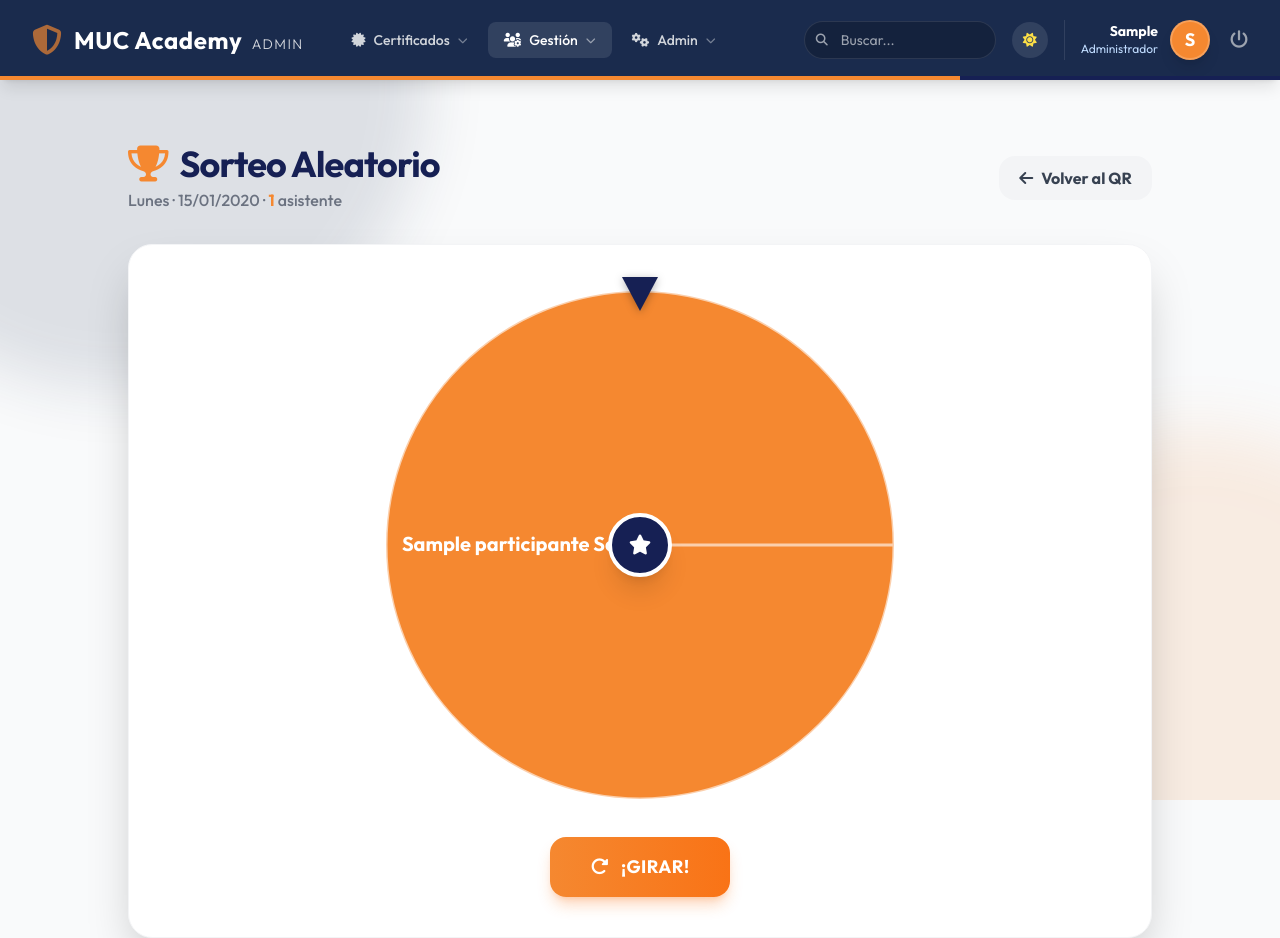
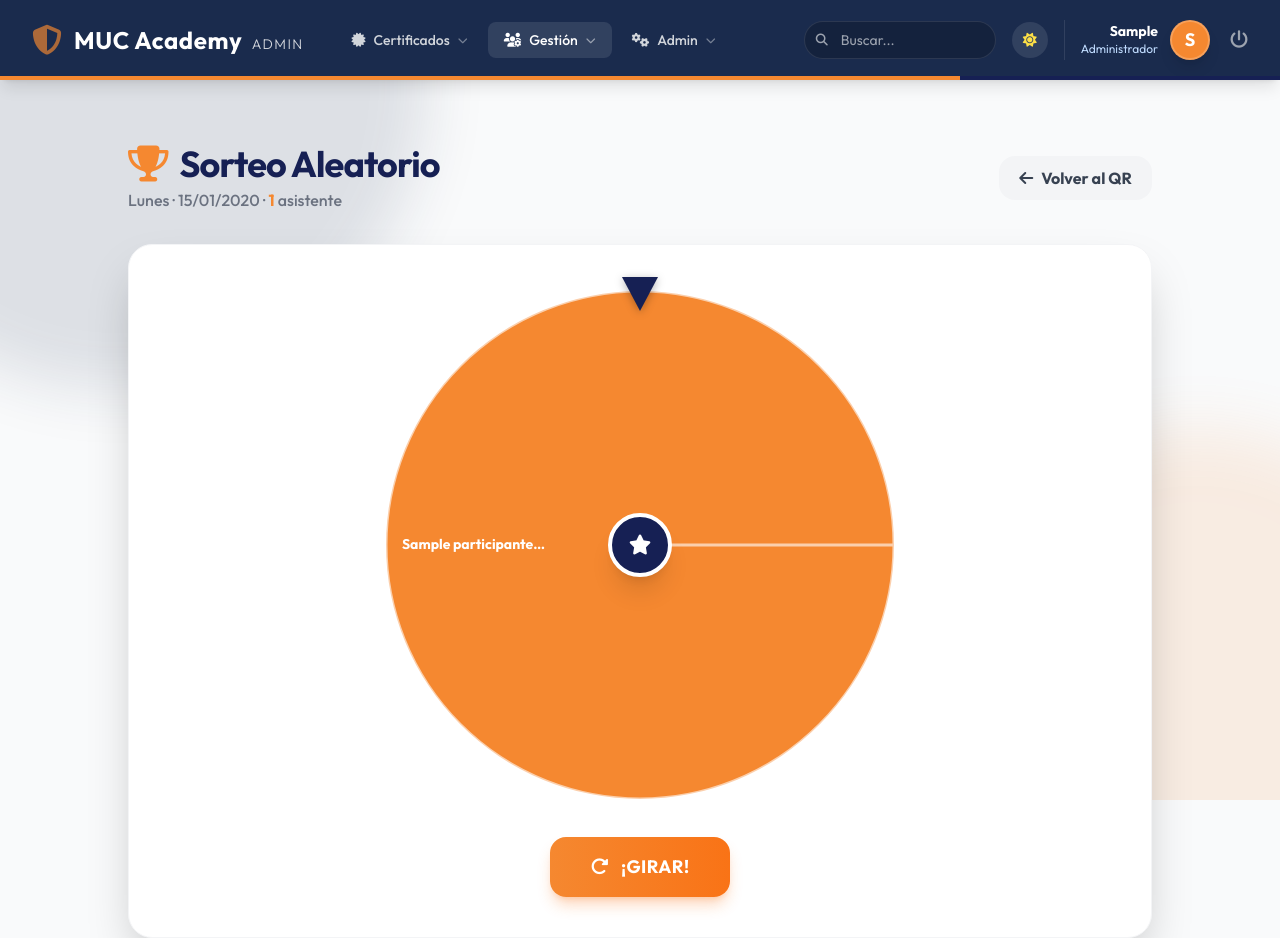
Before and after one commit to RonnyAreMC/CertifAi22, a Django app: page /panel/sessions/1/raffle/ in a window 1280 px wide. Shown: the top 938 px of the page. Run offline with Django 5.2, Linux system fonts and the light colour scheme; a user stored in the database is signed in; tables that the repository leaves empty hold one stand-in row (values such as "Sample post"); some libraries are stand-ins or nearby versions.

Commit message:
fix: nombres mas pequenos en la ruleta y sin encimarse con el centro
Co-Authored-By: Claude Opus 4.7 (1M context) <noreply@anthropic.com>

```diff
--- a/admin_panel/templates/panel/sessions/raffle.html
+++ b/admin_panel/templates/panel/sessions/raffle.html
@@ -126,10 +126,11 @@ function drawWheel() {
             const flip = norm > Math.PI / 2 && norm < 3 * Math.PI / 2;
             ctx.fillStyle = '#ffffff';
             ctx.textBaseline = 'middle';
-            const fontSize = n <= 2 ? 20 : Math.max(9, Math.min(18, seg * 90));
+            const fontSize = n <= 2 ? 14 : Math.max(8, Math.min(14, seg * 70));
             ctx.font = `700 ${fontSize}px Outfit, sans-serif`;
             let txt = PARTICIPANTES[i].nombre;
-            const maxLen = Math.floor(radius / (fontSize * 0.5));
+            // deja libre el centro (hub) para que el nombre no se encime con la estrella
+            const maxLen = Math.floor((radius - 80) / (fontSize * 0.6));
             if (txt.length > maxLen) txt = txt.slice(0, maxLen - 1) + '…';
             if (flip) {
                 ctx.rotate(Math.PI);
```
